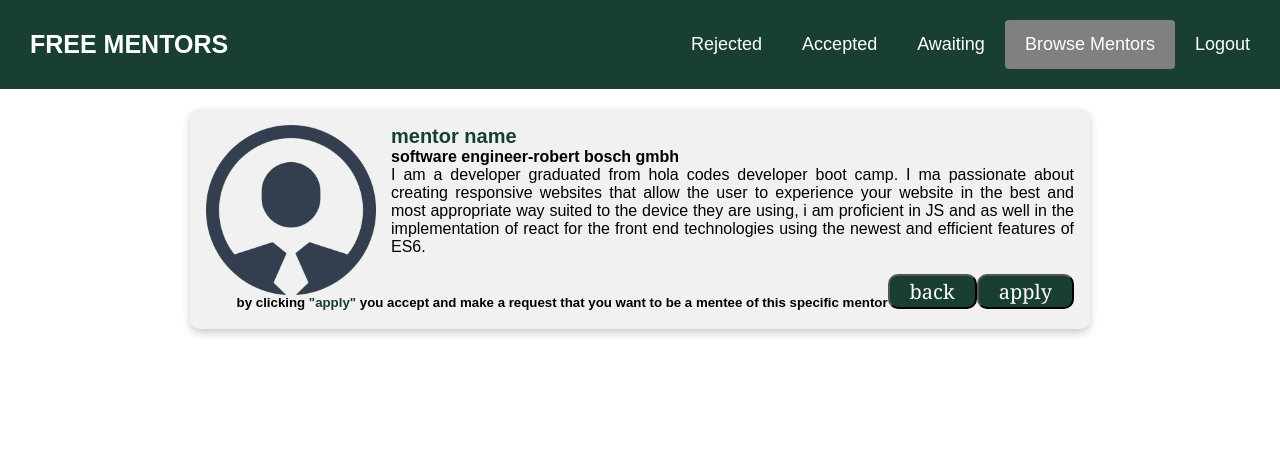
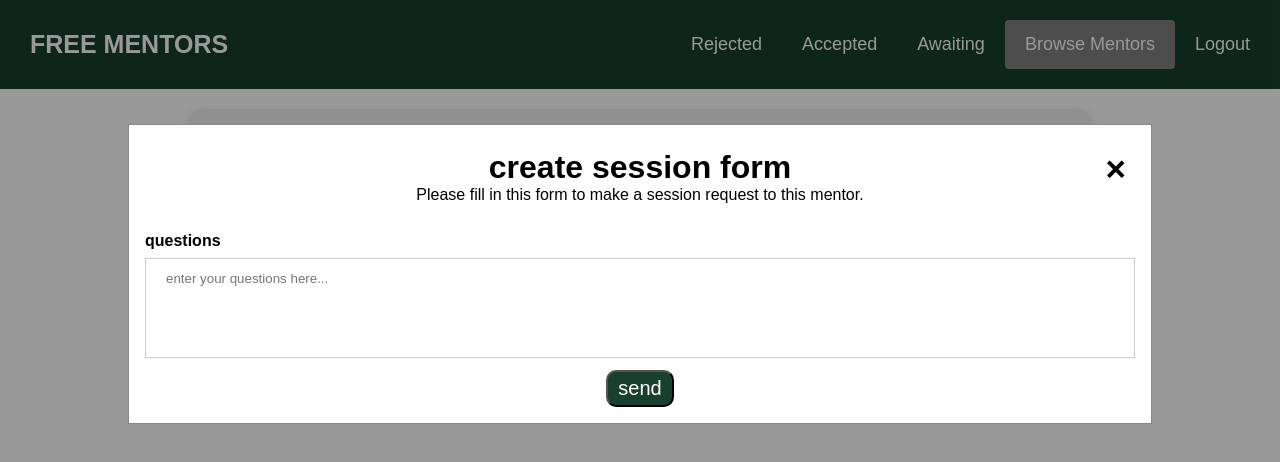
Before and after one commit to fikepaci/andela_project, a plain HTML site: page ui/html/mentorunique.html in a window 1280 px wide. Both pictures are taken after a click on the button "apply". Drawn offline with Linux system fonts and the light colour scheme.

Commit message:
[ft #168217147] change mentor unique page

```diff
--- a/ui/html/mentorunique.html
+++ b/ui/html/mentorunique.html
@@ -19,6 +19,22 @@
             <a href="../index.html">Logout</a>
         </div>
     </div>
+    <div id="id02" class="modal">
+            <form class="modal-content animate" action="./mentorunique.html">
+                <div class="imgcontainer">
+                    <h1>create session form</h1>
+                    <p>Please fill in this form to make a session request to this mentor.</p>
+                    <span onclick="document.getElementById('id02').style.display='none'" class="close"
+                        title="Close Modal">×</span>
+                </div>
+                <div class="container">
+                    <label for="remark"><b>questions</b></label>
+                    <textarea name="remark" id="remark" placeholder="enter your questions here..."></textarea>
+                    <input type="submit" value="send">
+                </div>
+
+            </form>
+        </div>
     <div class="wrapper">
         <div class="card">
             <div class="photo">
@@ -33,11 +49,12 @@
                     as well in the implementation of react for the front end technologies using the newest and
                     efficient features of ES6.
                 </p></br>
-                <button type="submit">apply</button>
+
+                <button type="submit" onclick="document.getElementById('id02').style.display='block'"
+                style="width:auto;">apply</button>
                 <a href="mentorslist.html"><button type="button">back</button></a>
+                <h5 class="unique">click <span class="black">"apply"</span> to create session request</h5>
             </div></br>
-            <h5>by clicking <span class="black">"apply" </span> you accept and make a request that you want
-                to be a mentee of this specific mentor</h5><br>
         </div>
     </div>
 </body>
```
